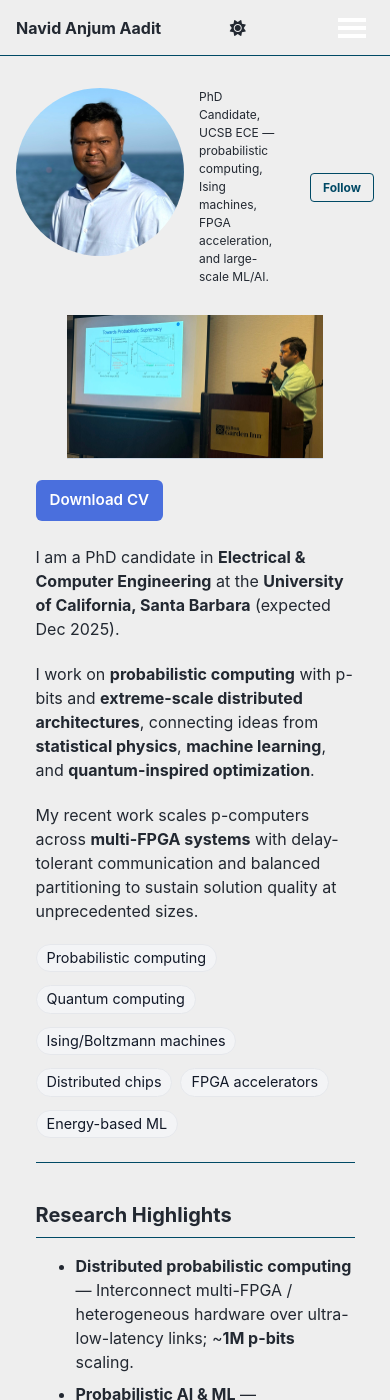
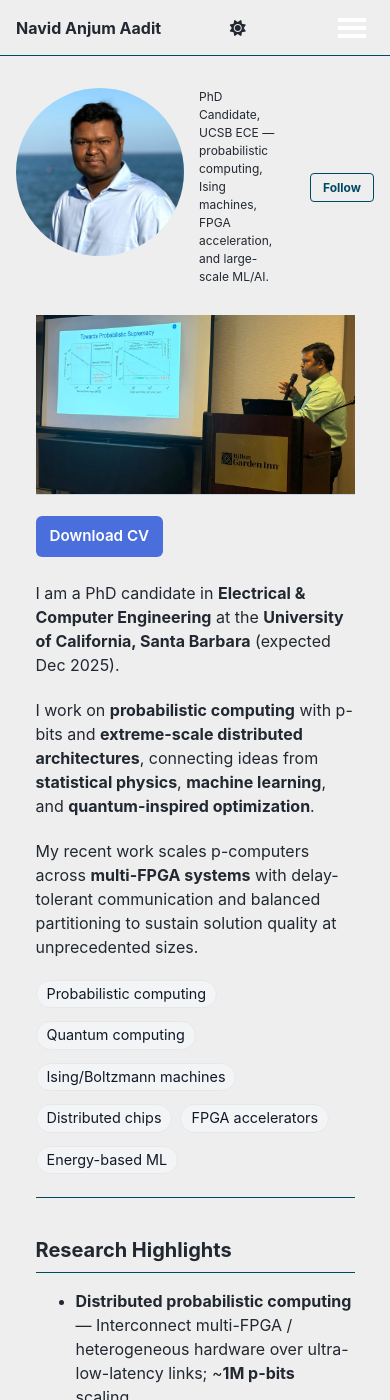
Before and after one commit to navidaadit/navidaadit.github.io, a Jekyll site: the page built from _pages/about.md, in a window 390 px wide and 1400 px high. Built offline with Jekyll 4.4.1, drawn with Linux system fonts in a browser that asks for light colours.

Commit message:
Update _custom.scss

```diff
--- a/_sass/_custom.scss
+++ b/_sass/_custom.scss
@@ -1,9 +1,10 @@
-/* ===========================
+/* ===========================================================
    Navid Aadit — site overrides
-   (grid layout, justified text, hero image, theme-aware pills + footer)
-   =========================== */
+   (grid layout, justified text, hero image, theme-aware pills,
+    and a single, clean footer)
+   =========================================================== */
 
-/* ---------- Layout width ---------- */
+/* ---------- Global width ---------- */
 .initial-content,
 .page__inner,
 .page {
@@ -20,7 +21,7 @@
   --gap: 48px;
   --content-max: 75%; /* inner text width inside right column */
 
-  /* LIGHT defaults for theme-aware bits */
+  /* LIGHT defaults (overridden in dark mode below) */
   --tag-bg: #f3f4f6;
   --tag-border: #e5e7eb;
   --tag-fg: #111827;
@@ -83,7 +84,7 @@
   border-radius: 50%;
 }
 
-/* Remove any built-in hero */
+/* Remove any built-in hero from the theme */
 .page__hero,
 .page__hero--overlay,
 .hero-landing { display: none !important; }
@@ -135,7 +136,7 @@
   color: var(--tag-fg) !important;
 }
 
-/* Cover all common DARK-mode toggles used by AcademicPages/Minimal Mistakes */
+/* Dark-mode variables — cover common toggles used by AcademicPages/Minimal Mistakes */
 html[data-theme="dark"],
 html.dark,
 body.dark,
@@ -167,8 +168,8 @@ body.dark,
 /* Icons in Recognition list */
 .page__content i.fas { color: #3b82f6; margin-right: 6px; }
 
-/* ========== Footer: single, flat bar (kills double layers) ========== */
-/* 1) Neutralize the outer wrapper completely */
+/* ---------- Footer: one slim line, left/right content ---------- */
+/* Nuke any theme painting that might create a second bar */
 .page__footer,
 .page__footer::before,
 .page__footer::after {
@@ -179,22 +180,54 @@ body.dark,
   min-height: 0 !important;
 }
 
-/* Hide the “Follow / Feed” row if the theme tries to render it */
+/* Hide the “Follow / Feed” row */
 .page__footer-follow { display: none !important; }
 
-/* 2) Style only the copyright strip */
-.page__footer-copyright {
+/* Force single line with left/right alignment */
+.page__footer-copyright { border: 0 !important; }          /* safety */
+.page__footer-copyright br { display: none !important; }   /* remove line break if any */
+
+.page__footer-copyright.footer-bar {
   background: var(--footer-bg) !important;
   color: var(--footer-fg) !important;
-  border-top: 1px solid var(--footer-border) !important; /* keep one line */
-  max-width: 90vw;             /* match your layout width */
+  border-top: 1px solid var(--footer-border) !important;
+  max-width: 90vw;
   margin: 0 auto;
-  padding: 8px 16px;           /* compact */
-  font-size: 0.85rem;          /* smaller text */
+  padding: 6px 16px !important;
+  font-size: 0.8rem;                 /* smaller */
+  display: flex;
+  align-items: center;
+  justify-content: space-between;    /* left/right */
+  gap: 1rem;
+  white-space: nowrap;
 }
 
-/* If the theme adds its own border on the inner node, kill it */
-.page__footer-copyright > * { border: 0 !important; }
+.footer-left  { opacity: .9; }
+.footer-right { opacity: .9; text-align: right; }
 
-/* Don’t let the main content add extra gap above the footer */
-.page__content { padding-bottom: 0 !important; }
+/* ---------- Responsive ---------- */
+.page { margin-top: 1rem; }
+
+@media (max-width: 980px) {
+  .layout--single .page {
+    grid-template-columns: 1fr;
+    grid-column-gap: 0;
+  }
+  .layout--single .sidebar,
+  .layout--single .page__content {
+    width: auto !important;
+    max-width: none !important;
+    border-right: 0;
+    background: transparent;
+    padding-right: 0;
+  }
+  .hero-img { width: 100%; margin-left: 0; margin-right: 0; }
+}
+
+@media (max-width: 520px) {
+  /* allow graceful wrap on very small screens */
+  .page__footer-copyright.footer-bar {
+    white-space: normal;
+    row-gap: 2px;
+  }
+}
```
